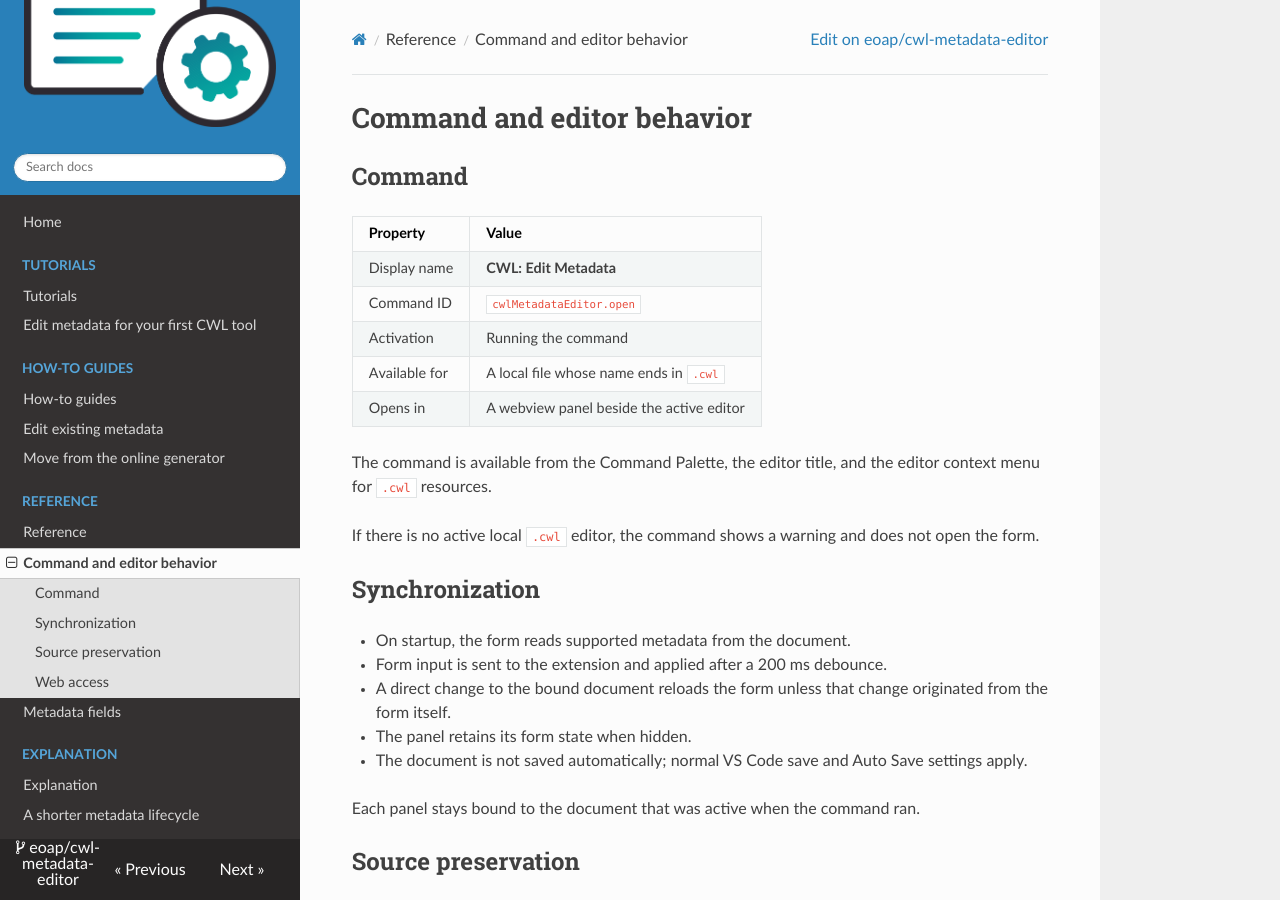
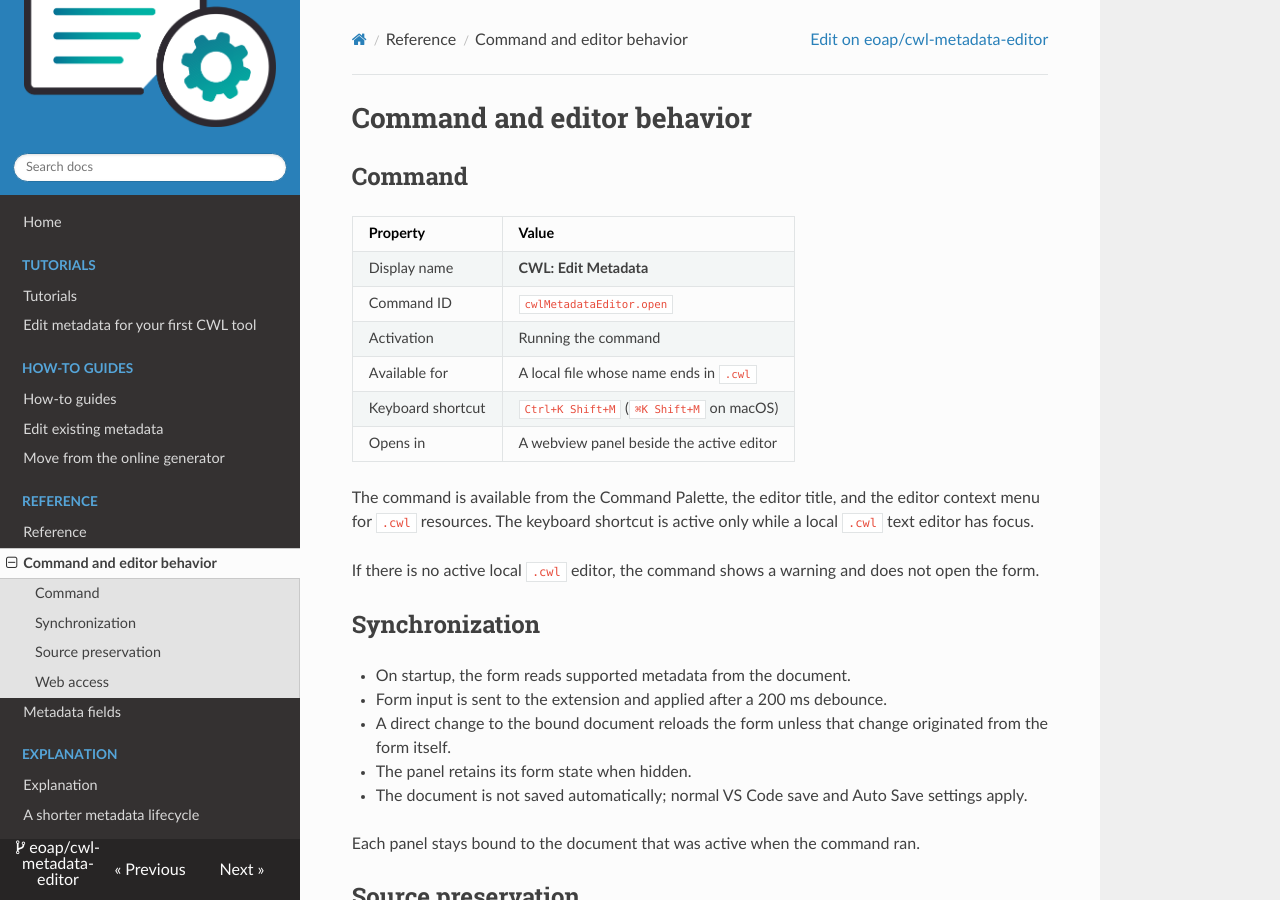
Before and after one commit to eoap/cwl-metadata-editor, an MkDocs documentation site: the page built from docs/reference/command.md, in a window 1280 px wide and 900 px high. Built offline with MkDocs 1.6.1, drawn with Linux system fonts in a browser that asks for light colours; nearby versions of some CDN libraries.

Commit message:
feat(core): added shortcut to launch the editor

```diff
--- a/docs/reference/command.md
+++ b/docs/reference/command.md
@@ -8,9 +8,11 @@
 | Command ID | `cwlMetadataEditor.open` |
 | Activation | Running the command |
 | Available for | A local file whose name ends in `.cwl` |
+| Keyboard shortcut | `Ctrl+K Shift+M` (`⌘K Shift+M` on macOS) |
 | Opens in | A webview panel beside the active editor |
 
 The command is available from the Command Palette, the editor title, and the editor context menu for `.cwl` resources.
+The keyboard shortcut is active only while a local `.cwl` text editor has focus.
 
 If there is no active local `.cwl` editor, the command shows a warning and does not open the form.
 
```
Also changed, not shown: docs/tutorials/first-edit.md (+1 -1 lines), package.json (+8 -0 lines), 1 other file.
